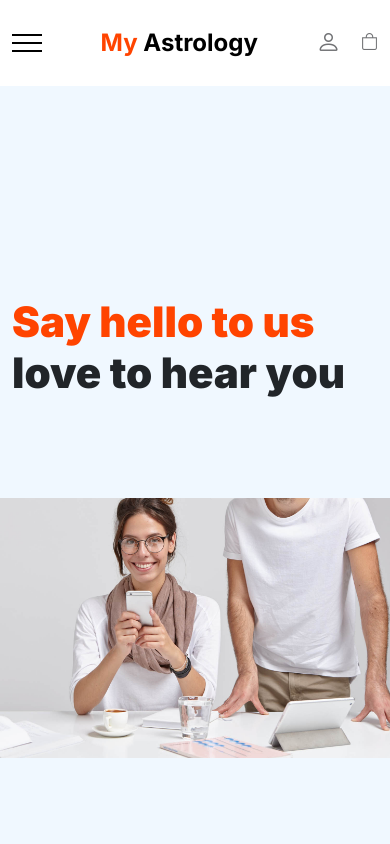
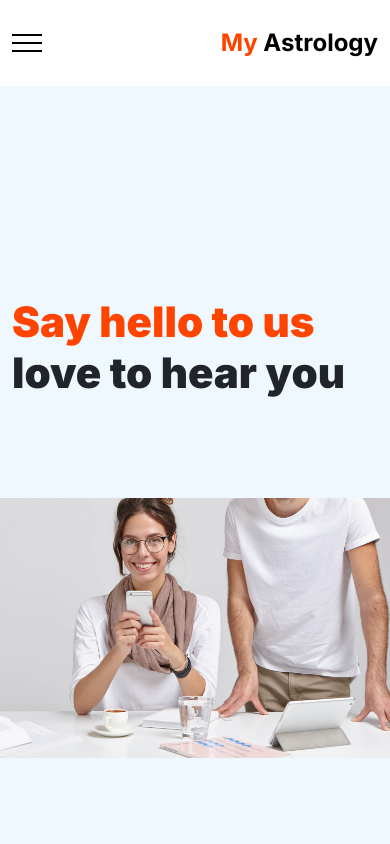
Before and after one commit to Vairavelr/Vairavel.github.io, a plain HTML site: page contact.html in a window 390 px wide. Shown: the top 844 px of the page. Drawn offline with Linux system fonts and the light colour scheme.

Commit message:
Update contact.html

```diff
--- a/contact.html
+++ b/contact.html
@@ -51,12 +51,6 @@ https://www.tooplate.com/view/2127-little-fashion
                     <a class="navbar-brand" href="index.html">
                         <strong><span>My</span> Astrology</strong>
                     </a>
-
-                    <div class="d-lg-none">
-                        <a href="sign-in.html" class="bi-person custom-icon me-3"></a>
-
-                        <a href="product-detail.html" class="bi-bag custom-icon"></a>
-                    </div>
 
                     <div class="collapse navbar-collapse" id="navbarNav">
                         <ul class="navbar-nav mx-auto">
```
